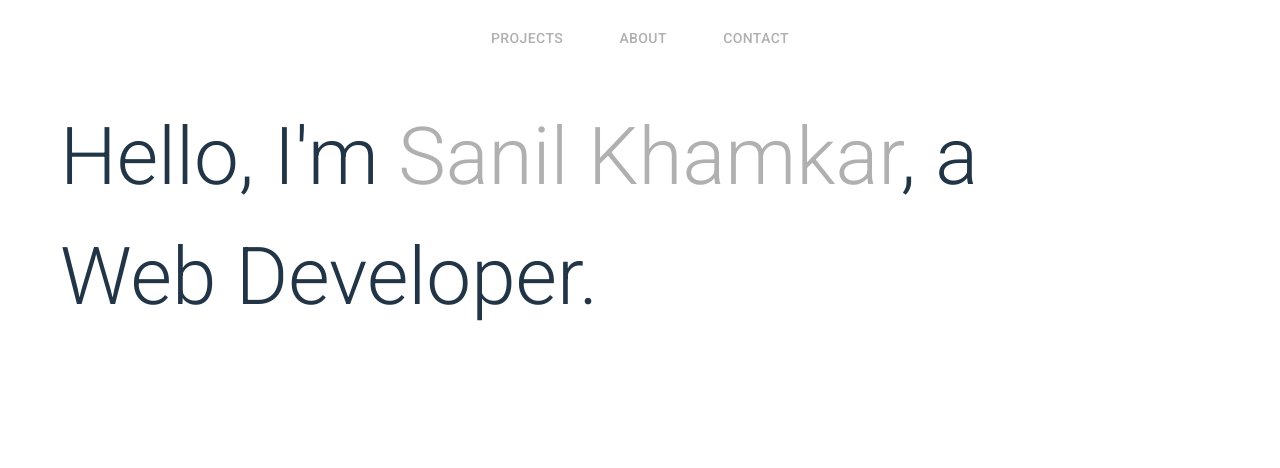
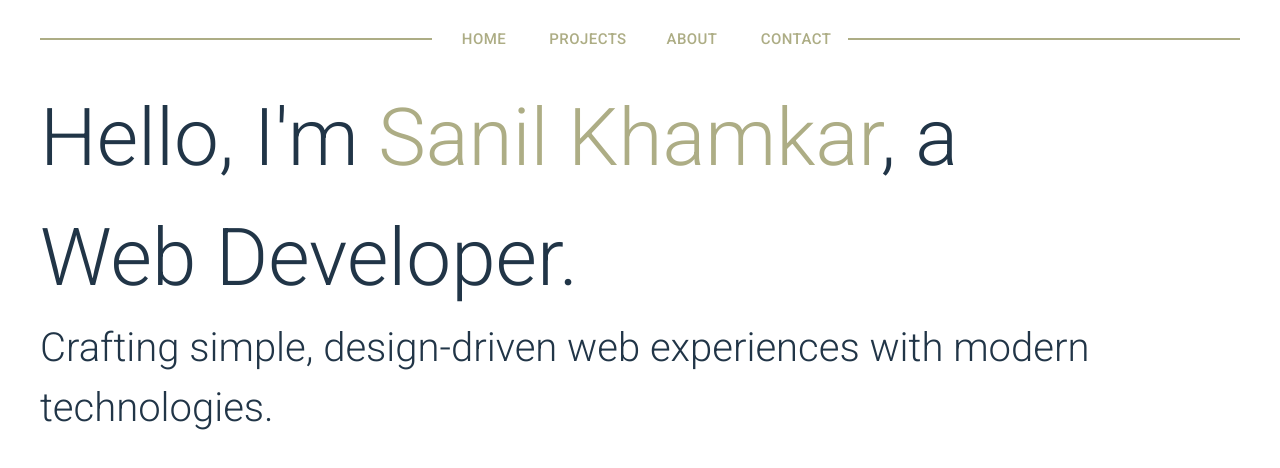
Before and after one commit to thesillytech/portfolio, a React (Vite) app: page / in a window 1280 px wide. Shown: the top 468 px of the page. Built offline with nearby package versions, Linux system fonts and the light colour scheme.

Commit message:
updated Appbar + changed colors

```diff
--- a/src/components/Header.jsx
+++ b/src/components/Header.jsx
@@ -1,41 +1,17 @@
 import Box from '@mui/material/Box';
-import Toolbar from '@mui/material/Toolbar';
-import AppBar from '@mui/material/AppBar';
 import Button from '@mui/material/Button';
-import Typography from '@mui/material/Typography';
 import * as React from 'react';
 
 function Header () {
     return (
         <Box sx={css.Box}>
-            <Button sx={css.Button}>Projects</Button>
-            <Button sx={css.Button}>About</Button>
-            <Button sx={css.Button}>Contact</Button>
+            <Box sx={css.line}></Box>
+                <Button sx={css.Button}>Home</Button>
+                <Button sx={css.Button}>Projects</Button>
+                <Button sx={css.Button}>About</Button>
+                <Button sx={css.Button}>Contact</Button>
+            <Box sx={css.line}></Box>
         </Box>
-        // <AppBar position="sticky" conmponent="nav" sx={css.Appbar}>
-        //     <Toolbar>
-        //     <Typography
-        //         variant="h6"
-        //         component="div"
-        //         sx={{ flexGrow: 1, display: { sm: 'block' } }}
-        //     >
-        //         Porfolio
-        //     </Typography>
-        //     <Box sx={css.Box}>
-        //         <Button sx={css.Button}>
-        //             Projects
-        //         </Button>
-
-        //         <Button sx={css.Button}>
-        //             About
-        //         </Button>
-
-        //         <Button sx={css.Button}>
-        //             Contact
-        //         </Button>
-        //     </Box>
-        //     </Toolbar>
-        // </AppBar>
     )
 }
 
@@ -52,11 +28,19 @@ const css = {
     Box: {
         display: 'flex',
         justifyContent: 'center',
+        alignItems: 'center',
     },
 
     Button: {
-        color: '#B0B0B0',
+        color: '#adad85',
         minWidth: '100',
-        margin: '20px'
+        margin: '20px',
+        fontSize: '15px'
+    },
+
+    line: {
+        height: '2px',
+        backgroundColor: '#adad85',
+        width: '100%'
     }
 }
--- a/src/components/Homepage.jsx
+++ b/src/components/Homepage.jsx
@@ -4,26 +4,40 @@ import * as React from 'react';
 
 function Homepage () {
     return (
-        <Grid size="auto" sx={css.Grid}>
-            <Box>Hello, I'm <span style={css.name}>Sanil Khamkar</span>, a</Box>
-            <Box>Web Developer.</Box>
-            <Box></Box>
-        </Grid>
+        <>
+            <Grid size="auto" sx={css.intro}>
+                <Box>Hello, I'm <span style={css.name}>Sanil Khamkar</span>, a</Box>
+                <Box>Web Developer.</Box>
+            </Grid>
+
+            <Grid size="auto" sx={css.subintro}>
+                <Box>Crafting simple, design-driven web experiences with modern technologies.</Box>
+            </Grid>
+        </>
     )
 }
 
 export default Homepage
 
 const css = {
-    Grid: {
+    intro: {
         fontSize: '5rem',
-        padding: '20px',
         '@media screen and (max-width: 600px)': {
-            fontSize: '30px'
+            fontSize: '25px',
+            padding: '15px'
         }
     },
 
     name: {
-        color: '#B0B0B0'
+        color: '#adad85'
+    },
+
+    subintro: {
+        fontSize: '40px',
+        '@media screen and (max-width: 600px)': {
+            fontSize: '25px',
+            padding: '15px'
+        }
     }
+
 }
```
